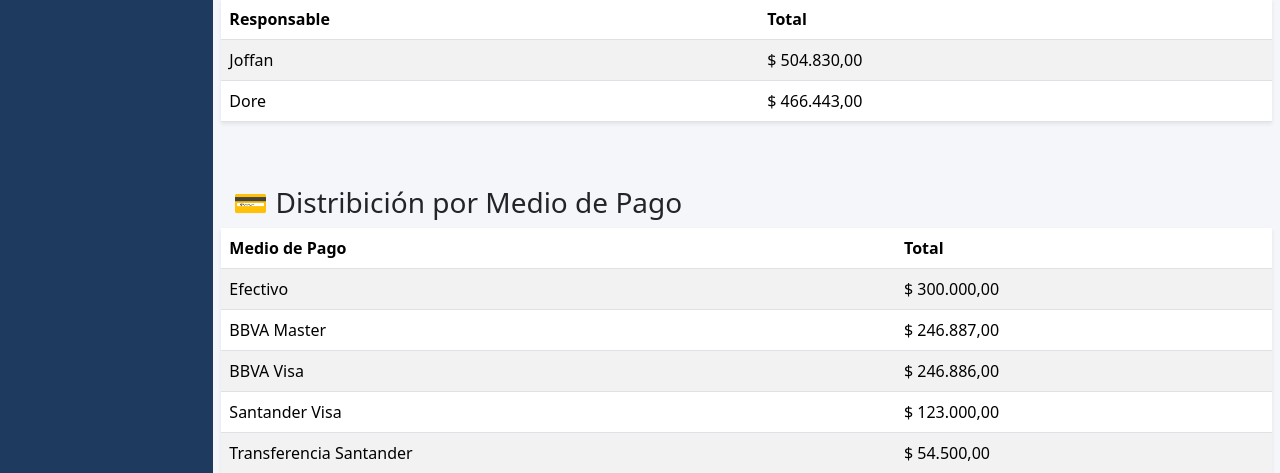
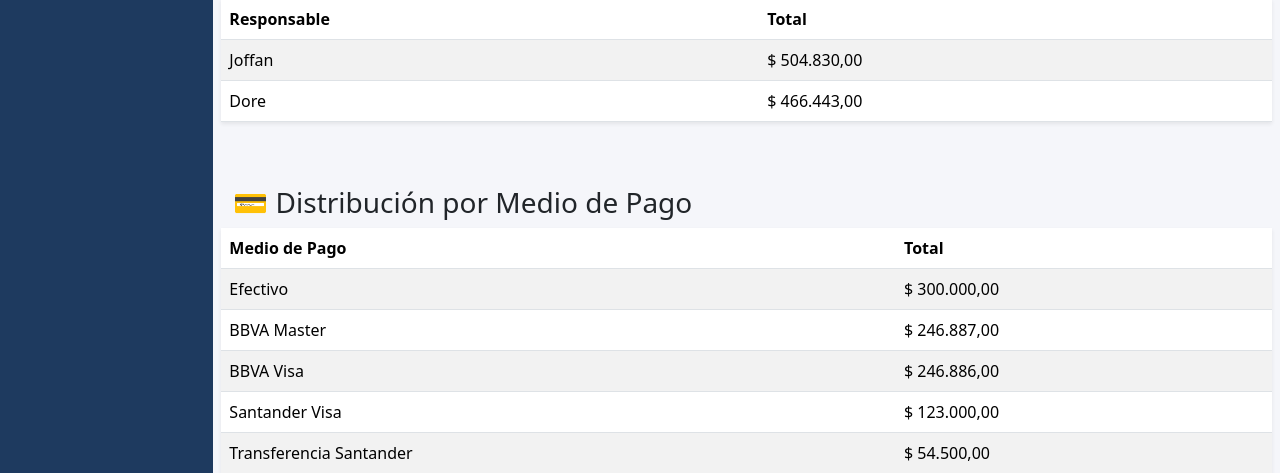
Before and after one commit to kleiwerfn2/finanzas-familiaNP, a Flask app: page / in a window 1280 px wide. Shown: the part 981-1454 px from the top of the page. Run offline with Flask 3, Linux system fonts and the light colour scheme.

Commit message:
ortografia

```diff
--- a/templates/home.html
+++ b/templates/home.html
@@ -193,7 +193,7 @@
 
 </table>
 
-<h3 class="mt-5">💳 Distribición por Medio de Pago</h3>
+<h3 class="mt-5">💳 Distribución por Medio de Pago</h3>
 
 <table class="table table-striped table-hover shadow-sm">
 
```
